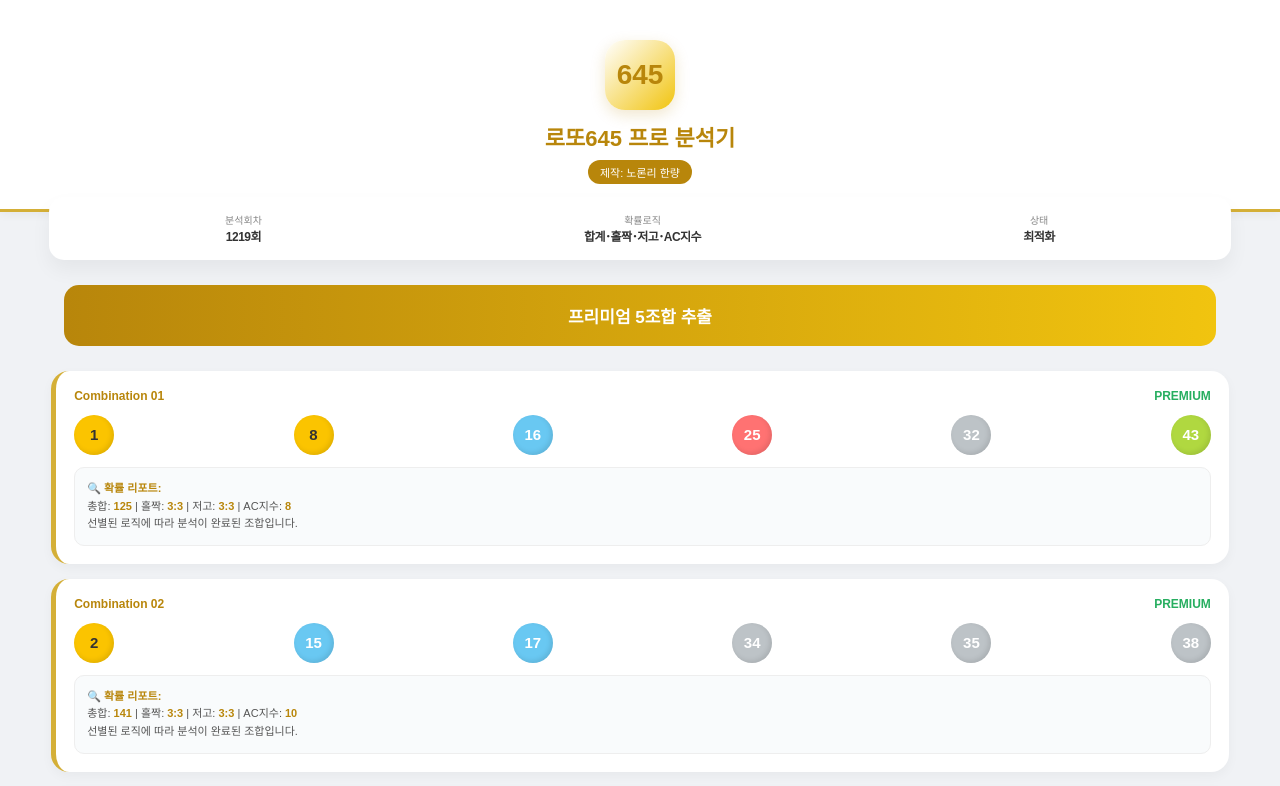
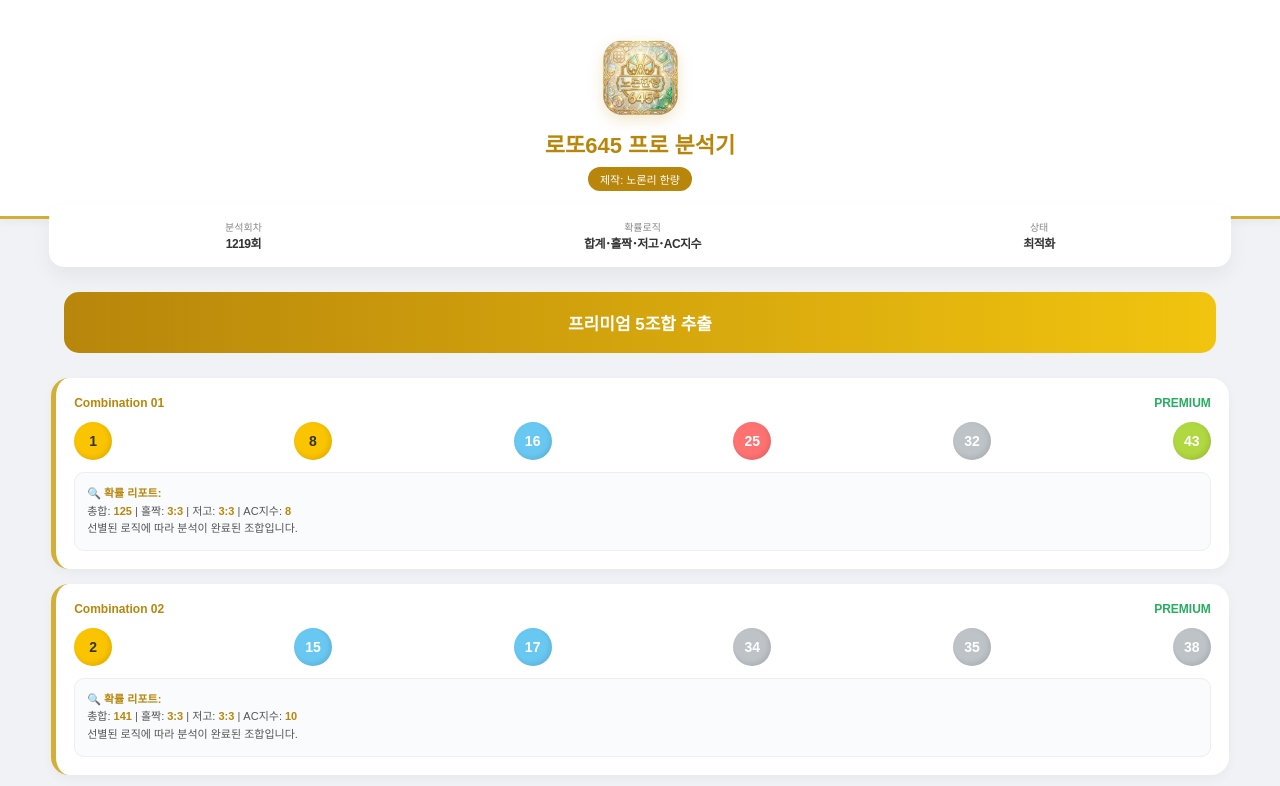
Before and after one commit to tkof119/lotto645, a plain HTML site: page index.html in a window 1280 px wide. Both pictures are taken after a click on the button "프리미엄 5조합 추출". Shown: the top 786 px of the page. Drawn offline with Linux system fonts and the light colour scheme.

Commit message:
Add files via upload

```diff
--- a/index.html
+++ b/index.html
@@ -5,19 +5,36 @@
     <meta name="viewport" content="width=device-width, initial-scale=1.0, maximum-scale=1.0, user-scalable=no">
     <title>로또645 프로 분석기</title>
 
+    <link rel="icon" type="image/png" href="icon.png">
+    <link rel="apple-touch-icon" href="icon.png">
+
     <style>
         :root { --gold: #d4af37; --gold-l: #f1c40f; }
         body { font-family: sans-serif; background: #f0f2f5; color: #333; margin: 0; padding: 0; display: flex; flex-direction: column; align-items: center; }
 
         .header { width: 100%; padding: 40px 0 25px; text-align: center; background: white; border-bottom: 3px solid var(--gold); box-shadow: 0 2px 10px rgba(0,0,0,0.05); }
-        .icon { width: 70px; height: 70px; background: linear-gradient(135deg, #fff, var(--gold-l)); border-radius: 20px; margin: 0 auto 10px; line-height: 70px; font-size: 28px; font-weight: bold; color: #b8860b; box-shadow: 0 5px 15px rgba(184, 134, 11, 0.2); }
+
+        /* 아이콘 표시 상자 */
+        .icon-box {
+            width: 75px; height: 75px;
+            margin: 0 auto 12px;
+            border-radius: 20px;
+            background-color: var(--gold-l); /* 이미지 로딩 전 기본색 */
+            background-image: url('icon.png');
+            background-size: cover;
+            background-position: center;
+            box-shadow: 0 5px 15px rgba(184, 134, 11, 0.2);
+            display: flex; align-items: center; justify-content: center;
+            overflow: hidden;
+        }
+
         h1 { font-size: 22px; margin: 0; color: #b8860b; }
         .tag { display: inline-block; margin-top: 8px; padding: 4px 12px; background: #b8860b; color: white; border-radius: 20px; font-size: 11px; }
 
         .status { width: 90%; background: white; border-radius: 15px; padding: 15px; margin-top: -15px; display: flex; justify-content: space-around; box-shadow: 0 10px 20px rgba(0,0,0,0.05); }
         .status div { text-align: center; }
         .status span { display: block; font-size: 10px; color: #888; }
-        .status b { font-size: 12px; letter-spacing: -0.5px; }
+        .status b { font-size: 12px; letter-spacing: -0.5px; white-space: nowrap; }
 
         .btn { width: 90%; padding: 18px; background: linear-gradient(to right, #b8860b, #f1c40f); border: none; border-radius: 15px; color: white; font-size: 17px; font-weight: bold; margin: 25px 0; cursor: pointer; }
 
@@ -26,7 +43,7 @@
         .card-top { font-size: 12px; font-weight: bold; color: #b8860b; margin-bottom: 10px; display: flex; justify-content: space-between; }
 
         .balls { display: flex; justify-content: space-between; margin: 12px 0; }
-        .ball { width: 40px; height: 40px; border-radius: 50%; line-height: 40px; text-align: center; font-weight: bold; font-size: 15px; color: #fff; box-shadow: inset -2px -2px 5px rgba(0,0,0,0.1); }
+        .ball { width: 38px; height: 38px; border-radius: 50%; line-height: 38px; text-align: center; font-weight: bold; font-size: 14px; color: #fff; box-shadow: inset -2px -2px 5px rgba(0,0,0,0.1); }
 
         .c1 { background: #fbc400; color: #333; }
         .c2 { background: #69c8f2; }
@@ -41,7 +58,7 @@
 <body>
 
     <div class="header">
-        <div class="icon">645</div>
+        <div class="icon-box"></div>
         <h1>로또645 프로 분석기</h1>
         <div class="tag">제작: 노론리 한량</div>
     </div>
@@ -57,12 +74,17 @@
     <div id="display" class="results"></div>
 
     <script>
-        const sDate = new Date("2002-12-07T21:00:00");
-        const nDate = new Date();
-        document.getElementById('drwNo').innerText = (Math.floor((nDate - sDate) / (1000*60*60*24*7)) + 2) + "회";
+        // 날짜 계산 로직을 최상단으로 분리
+        function init() {
+            var sDate = new Date("2002-12-07T21:00:00");
+            var nDate = new Date();
+            var diff = nDate.getTime() - sDate.getTime();
+            var weeks = Math.floor(diff / (1000 * 60 * 60 * 24 * 7));
+            document.getElementById('drwNo').innerText = (weeks + 2) + "회";
+        }
 
         function start() {
-            const area = document.getElementById('display');
+            var area = document.getElementById('display');
             area.innerHTML = '<div style="text-align:center; padding:30px; color:#b8860b;">프리미엄 알고리즘 분석 중...</div>';
 
             setTimeout(function() {
@@ -75,12 +97,11 @@
                     var balls = '<div class="balls">';
                     for(var j=0; j<6; j++) {
                         var n = data.nums[j];
-                        var c = (n<=10)?'c1':(n<=20)?'c2':(n<=30)?'c3':(n<=40)?'c4':'c5';
-                        balls += '<div class="ball '+c+'">'+n+'</div>';
+                        var cl = (n<=10)?'c1':(n<=20)?'c2':(n<=30)?'c3':(n<=40)?'c4':'c5';
+                        balls += '<div class="ball '+cl+'">'+n+'</div>';
                     }
                     balls += '</div>';
 
-                    // 조합 명칭을 Combination 01 형식으로 변경
                     var comboTitle = 'Combination ' + (i < 10 ? '0' + i : i);
 
                     card.innerHTML = '<div class="card-top"><span>' + comboTitle + '</span><span style="color:#27ae60">PREMIUM</span></div>' +
@@ -97,38 +118,40 @@
         }
 
         function getNums() {
-            var count = 0;
-            while(count < 25000) {
-                count++;
-                var res = [];
-                while(res.length < 6) {
+            var limit = 0;
+            while(limit < 20000) {
+                limit++;
+                var temp = [];
+                while(temp.length < 6) {
                     var r = Math.floor(Math.random() * 45) + 1;
-                    if(res.indexOf(r) === -1) res.push(r);
+                    if(temp.indexOf(r) === -1) temp.push(r);
                 }
-                res.sort(function(a,b){return a-b;});
+                temp.sort(function(a,b){return a-b;});
 
-                var sum = 0, odd = 0, low = 0;
+                var s = 0, o = 0, l = 0;
                 for(var k=0; k<6; k++) {
-                    sum += res[k];
-                    if(res[k] % 2 !== 0) odd++;
-                    if(res[k] <= 22) low++;
+                    s += temp[k];
+                    if(temp[k] % 2 !== 0) o++;
+                    if(temp[k] <= 22) l++;
                 }
 
-                var diffs = [];
+                var ds = [];
                 for(var a=0; a<5; a++) {
                     for(var b=a+1; b<6; b++) {
-                        var d = res[b] - res[a];
-                        if(diffs.indexOf(d) === -1) diffs.push(d);
+                        var d = temp[b] - temp[a];
+                        if(ds.indexOf(d) === -1) ds.push(d);
                     }
                 }
-                var ac = diffs.length - 5;
+                var ac = ds.length - 5;
 
-                if(sum >= 110 && sum <= 175 && odd >= 2 && odd <= 4 && low >= 2 && low <= 4 && ac >= 7) {
-                    return {nums: res, sum: sum, odd: odd, low: low, ac: ac};
+                if(s >= 110 && s <= 175 && o >= 2 && o <= 4 && l >= 2 && l <= 4 && ac >= 7) {
+                    return {nums: temp, sum: s, odd: o, low: l, ac: ac};
                 }
             }
-            return {nums: [1, 11, 21, 31, 41, 44], sum: 149, odd: 3, low: 3, ac: 9};
+            return {nums: [1,11,21,31,41,44], sum: 149, odd: 3, low: 3, ac: 9};
         }
+
+        window.onload = init; // 페이지 로드 후 실행
     </script>
 </body>
 </html>
```
